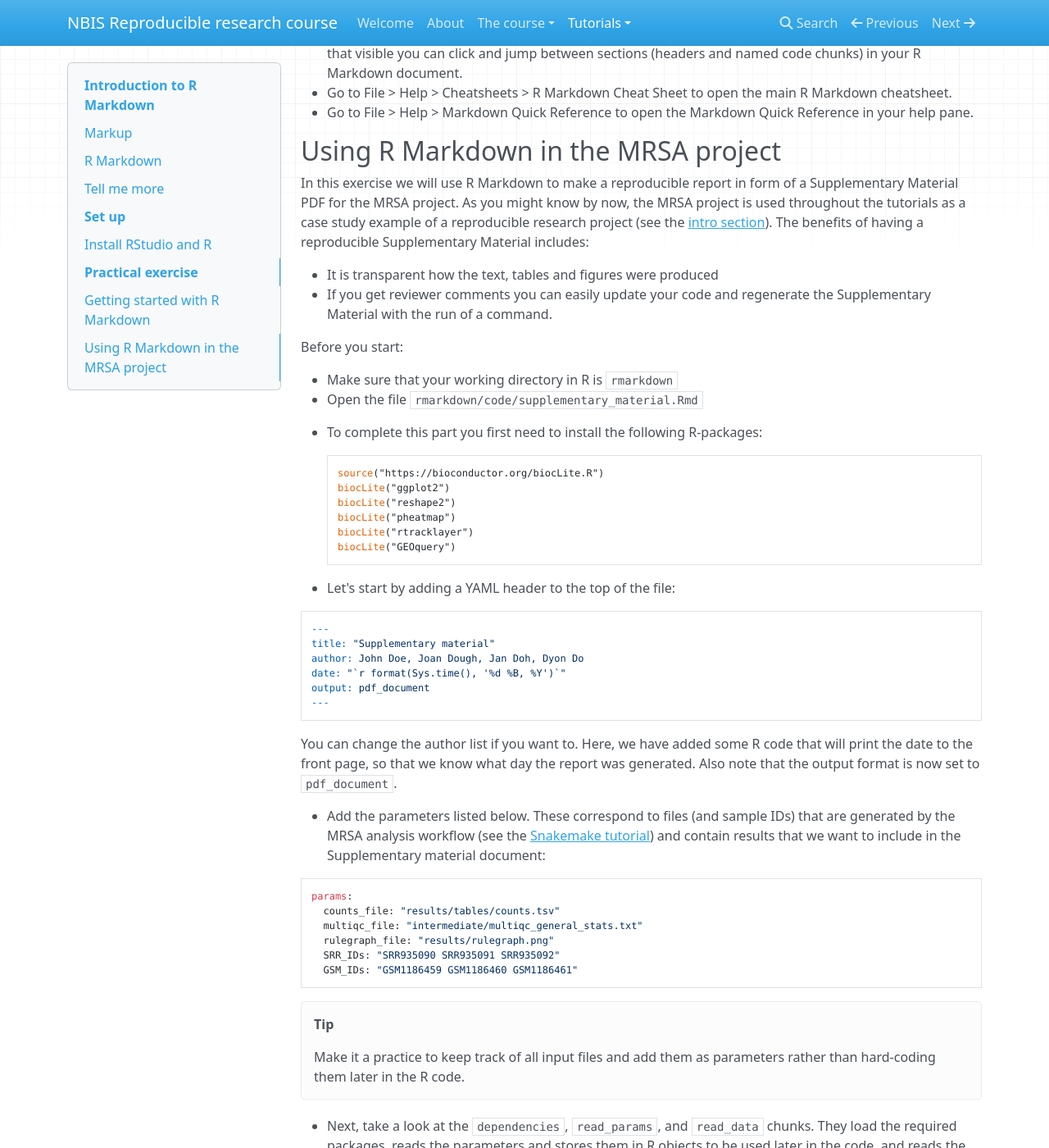
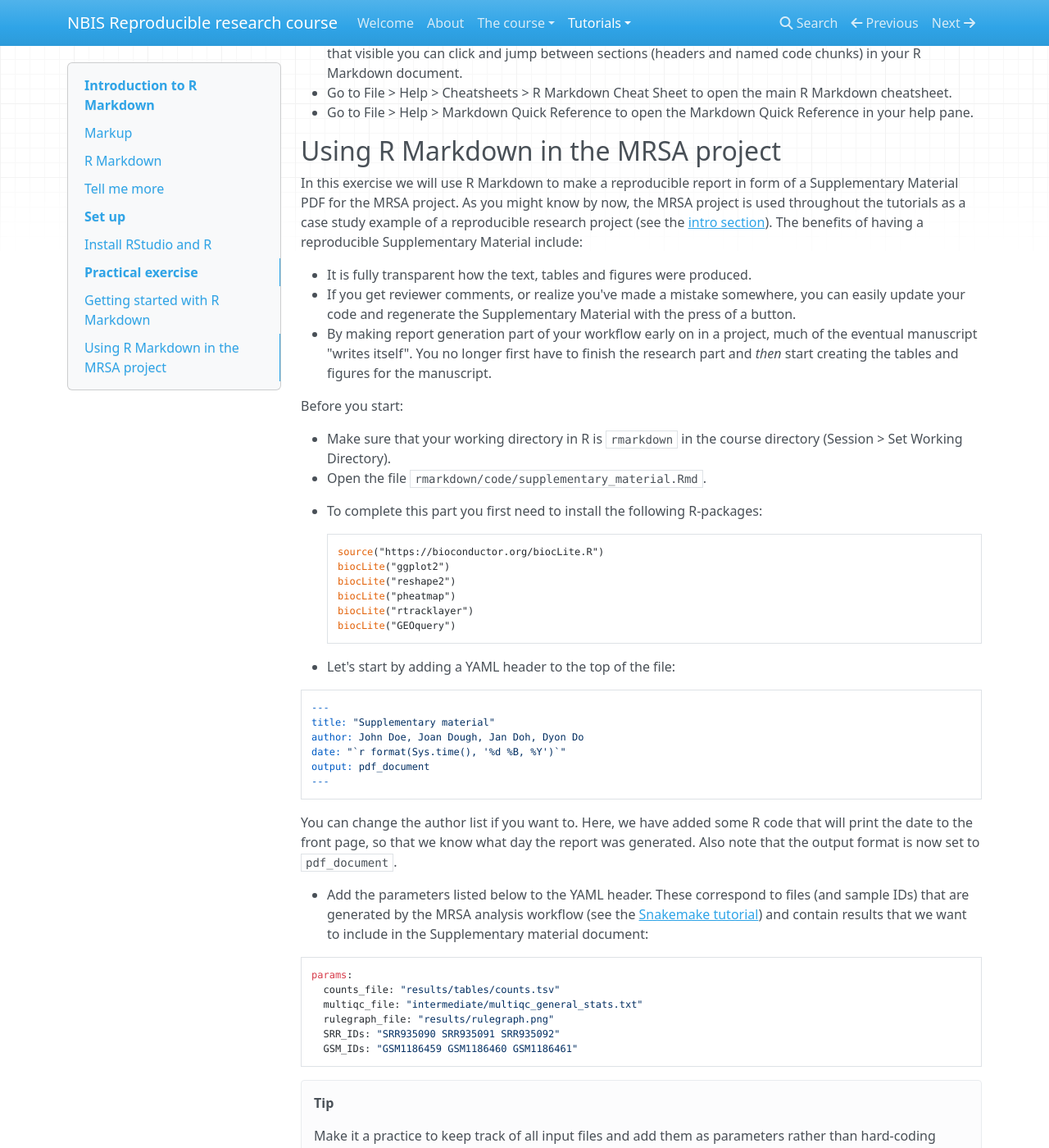
Before and after one commit to NBISweden/workshop-reproducible-research, an MkDocs documentation site: the page built from docs/rmarkdown.md, in a window 1280 px wide and 1400 px high, scrolled down 8834 px. Shown: the whole window at 82% size. Built offline with MkDocs 1.6.1, drawn with Linux system fonts in a browser that asks for light colours; nearby versions of some CDN libraries; old or Windows-style settings are respelled for this version of MkDocs.

````diff
--- a/docs/rmarkdown.md
+++ b/docs/rmarkdown.md
@@ -330,15 +330,16 @@
 
 ## Using R Markdown in the MRSA project
 
-In this exercise we will use R Markdown to make a reproducible report in form of a Supplementary Material PDF for the MRSA project. As you might know by now, the MRSA project is used throughout the tutorials as a case study example of a reproducible research project (see the [intro section](tutorial_intro.md)). The benefits of having a reproducible Supplementary Material includes:
+In this exercise we will use R Markdown to make a reproducible report in form of a Supplementary Material PDF for the MRSA project. As you might know by now, the MRSA project is used throughout the tutorials as a case study example of a reproducible research project (see the [intro section](tutorial_intro.md)). The benefits of having a reproducible Supplementary Material include:
 
-* It is transparent how the text, tables and figures were produced
-* If you get reviewer comments you can easily update your code and regenerate the Supplementary Material with the run of a command.
+* It is fully transparent how the text, tables and figures were produced.
+* If you get reviewer comments, or realize you've made a mistake somewhere, you can easily update your code and regenerate the Supplementary Material with the press of a button.
+* By making report generation part of your workflow early on in a project, much of the eventual manuscript "writes itself". You no longer first have to finish the research part and _then_ start creating the tables and figures for the manuscript.
 
 Before you start:
 
-* Make sure that your working directory in R is `rmarkdown`
-* Open the file `rmarkdown/code/supplementary_material.Rmd`
+* Make sure that your working directory in R is `rmarkdown` in the course directory (Session > Set Working Directory).
+* Open the file `rmarkdown/code/supplementary_material.Rmd`.
 
 * To complete this part you first need to install the following R-packages:
 ```
@@ -363,7 +364,7 @@
 
 You can change the author list if you want to. Here, we have added some R code that will print the date to the front page, so that we know what day the report was generated. Also note that the output format is now set to `pdf_document`.
 
-* Add the parameters listed below. These correspond to files (and sample IDs) that are generated by the MRSA analysis workflow (see the [Snakemake tutorial](snakemake.md)) and contain results that we want to include in the Supplementary material document:
+* Add the parameters listed below to the YAML header. These correspond to files (and sample IDs) that are generated by the MRSA analysis workflow (see the [Snakemake tutorial](snakemake.md)) and contain results that we want to include in the Supplementary material document:
 
 ```yaml
 params:
--- a/docs/todo.txt
+++ b/docs/todo.txt
@@ -1,6 +1,11 @@
 TODO: Make new repo for initiating repres project dir structure (+ template files?)
 TODO: Add detailed installation instructions for R and RStudio
 TODO: Don't manually make intermediate files in git tutorial
+TODO: After reinstalling R 3.3.3 and RStudio according to our instructions I
+      can't install gglot2. Seems to have to do with the fortran compiler on latest
+      OSX. I followed these instructions to solve it. We can see if this turns out to
+      be a problem.
+      http://thecoatlessprofessor.com/programming/rcpp-rcpparmadillo-and-os-x-mavericks--lgfortran-and--lquadmath-error/
 
 TODO: Handle UTF8 multiQC
 TODO: In SM: run
````
Also changed, not shown: 2 other files.
